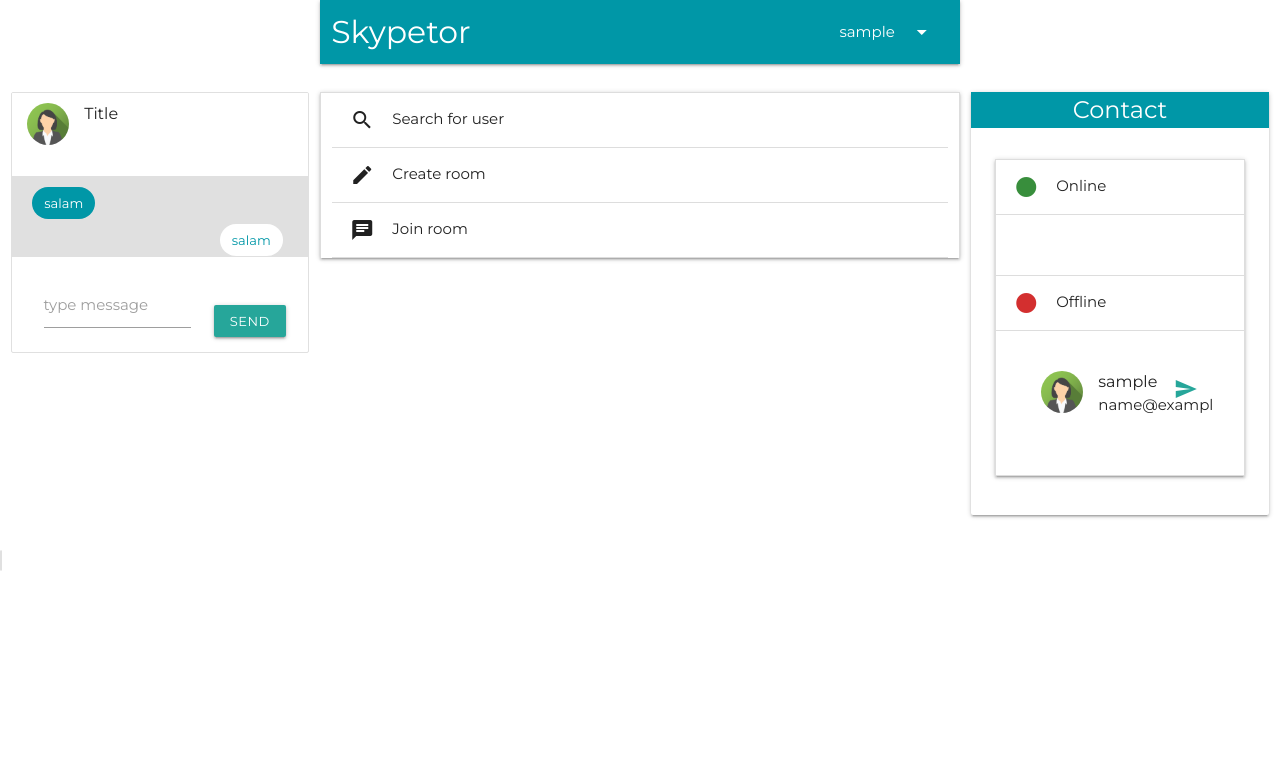
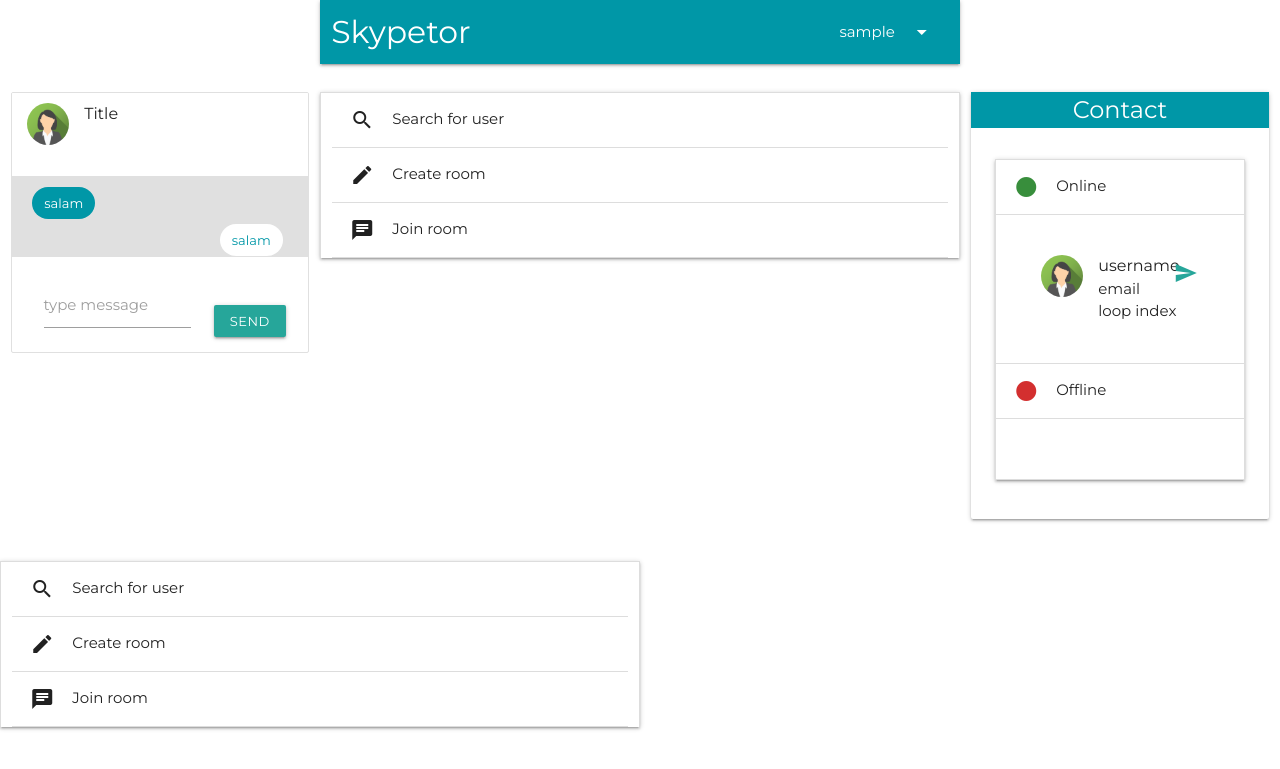
Before and after one commit to vahidmohsseni/IEC_project1, a Flask app: template templates/new_home.html in a window 1280 px wide. Shown: the top 769 px of the page. Run offline with Flask 2, Linux system fonts and the light colour scheme; the template is opened without the code that fills it: most values are stand-ins (such as "Sample title", 1, 10 or a date in 2020); parts of the project's set-up code (start-up, migrations or seed data) failed here and were passed over; some libraries are stand-ins or nearby versions; some web fonts are replaced.

Commit message:
update ui

```diff
--- a/templates/new_home.html
+++ b/templates/new_home.html
@@ -42,7 +42,7 @@
         </div>
     </nav>
 </div>
-<div class="row">
+<div class="row hide-on-med-and-down">
     <div class="col l3 hide-on-med-and-down " name="chatbox">
         <ul class="collection">
             <li class="collection-item avatar">
@@ -134,11 +134,11 @@
                         <div class="collapsible-body">
                             <ul class="collection">
                                 {% for contact in contacts %}
-                                    {% if contact.status %}
+                                    {% if True %}
                                         <li class="collection-item avatar">
                                             <img src="/static/img_avatar2.png" alt="" class="circle">
-                                            <span class="title">{{ contact.user.username }}</span>
-                                            <p>{{ contact.user.email }}<br>{{ loop.index }}</p>
+                                            <span class="title">username</span>
+                                            <p>email<br>loop index</p>
                                             <a href="#!" class="secondary-content" onclick="send_click()"><i
                                                     class="material-icons">send</i></a>
                                         </li>
@@ -153,7 +153,7 @@
                         <div class="collapsible-body">
                             <ul class="collection">
                                 {% for contact in contacts %}
-                                    {% if not contact.status %}
+                                    {% if False %}
                                         <li class="collection-item avatar">
                                             <img src="/static/img_avatar2.png" alt="" class="circle">
                                             <span class="title">{{ contact.user.username }}</span>
@@ -170,6 +170,61 @@
             </div>
         </div>
     </div>
+</div>
+<div class="row">
+    <ul class="collapsible col l6  m8 offset-m2 s12">
+        <li>
+            <div class="collapsible-header"><i class="material-icons">search</i>Search for user</div>
+            <div class="collapsible-body">
+                <div class="row">
+                    <form action="/search_user" method="GET">
+                        <div class="input-field col s12 m8 l8 l3">
+                            <input id="username" name="username" type="text" class="validate">
+                            <label for="username">Username</label>
+                        </div>
+                        <div class='input-field col s12 m4 l4'>
+                            <br>
+                            <button class='waves-effect waves-light btn-small s12' type="submit">Search</button>
+                        </div>
+                    </form>
+                </div>
+            </div>
+        </li>
+        <li>
+            <div class="collapsible-header"><i class="material-icons">create</i>Create room</div>
+            <div class="collapsible-body">
+                <div class="row">
+                    <form action="/create_room/wait" method="POST">
+                        <div class="input-field col s12 m8 l8 l3">
+                            <input id="room_name" name="room_name" type="text" class="validate">
+                            <label for="room_name">Room name</label>
+                        </div>
+                        <div class='input-field col s12 m4 l4'>
+                            <br>
+                            <button class='waves-effect waves-light btn-small s12' type="submit">Create</button>
+                        </div>
+                    </form>
+                </div>
+            </div>
+        </li>
+        <li>
+            <div class="collapsible-header"><i class="material-icons">chat</i>Join room</div>
+            <div class="collapsible-body">
+                <div class="row">
+                    <form action="/join" method="POST">
+                        <div class="input-field col s12 m8 l8 l3">
+                            <input id="room_id" name="room_id" type="text" class="validate">
+                            <label for="room_id">Room id</label>
+                        </div>
+                        <div class='input-field col s12 m4 l4'>
+                            <br>
+                            <button class='waves-effect waves-light btn-small s12' type="submit">Join</button>
+                        </div>
+                    </form>
+                </div>
+            </div>
+        </li>
+    </ul>
     <div class="col m8 offset-m2 hide-on-large-only s12 ">
         <div class="card">
             <div class="card-title  center-align cyan darken-2 white-text">Contact</div>
@@ -181,11 +236,11 @@
                         <div class="collapsible-body">
                             <ul class="collection">
                                 {% for contact in contacts %}
-                                    {% if contact.status %}
+                                    {% if True %}
                                         <li class="collection-item avatar">
                                             <img src="/static/img_avatar2.png" alt="" class="circle">
-                                            <span class="title">{{ contact.user.username }}</span>
-                                            <p>{{ contact.user.email }}<br>{{ loop.index }}</p>
+                                            <span class="title">username</span>
+                                            <p>email<br>loop.index</p>
                                             <a href="#!" class="secondary-content" onclick="send_click()"><i
                                                     class="material-icons">send</i></a>
                                         </li>
@@ -198,10 +253,9 @@
                         <div class="collapsible-header"><i class="material-icons red-text text-darken-2">lens</i>Offline
                         </div>
                         <div class="collapsible-body">
-                            <b
                             <ul class="collection">
                                 {% for contact in contacts %}
-                                    {% if not contact.status %}
+                                    {% if False %}
                                         <li class="collection-item avatar" onclick="send_click()">
                                             <img src="/static/img_avatar2.png" alt="" class="circle">
                                             <span class="title">{{ contact.user.username }}</span>
```
